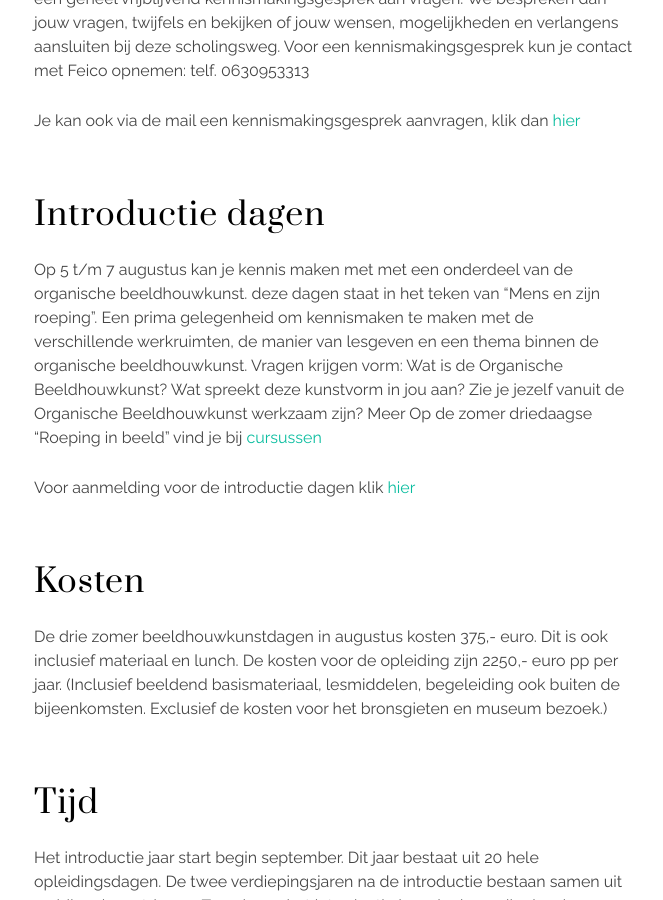
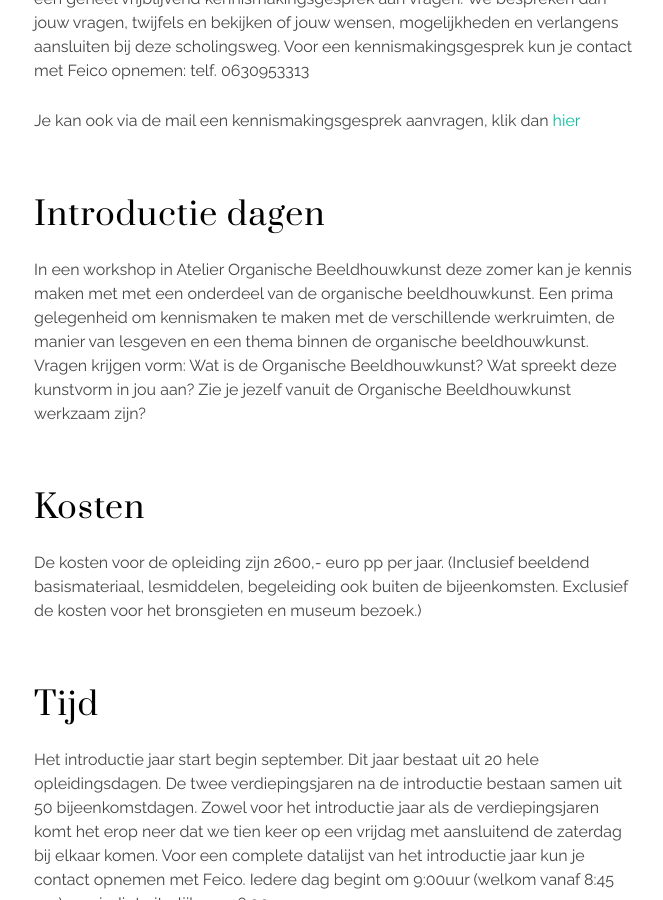
Before and after one commit to feicohajonides2020/feicohajonides2020.github.io, a Jekyll site: the page built from opleiding.md, in a window 1280 px wide and 900 px high, scrolled down 971 px. Shown: the whole window, without its empty margins (306-969 px from the left). Built offline with Jekyll 4.4.1, drawn with Linux system fonts in a browser that asks for light colours.

Commit message:
Update opleiding.md

```diff
--- a/opleiding.md
+++ b/opleiding.md
@@ -18,18 +18,14 @@ Je kan ook via de mail een kennismakingsgesprek aanvragen, klik dan [hier](conta
 
 ## Introductie dagen
 
-Op 5 t/m 7 augustus  kan je kennis maken met met een onderdeel van de organische beeldhouwkunst. deze dagen staat in het teken van "Mens en zijn roeping".
+In een workshop in Atelier Organische Beeldhouwkunst deze zomer kan je kennis maken met met een onderdeel van de organische beeldhouwkunst.
 Een prima gelegenheid om kennismaken te maken met de verschillende werkruimten, de manier van lesgeven en een thema binnen de organische beeldhouwkunst. Vragen krijgen vorm: Wat is de Organische Beeldhouwkunst? Wat spreekt deze kunstvorm in jou aan? Zie je jezelf vanuit de Organische Beeldhouwkunst werkzaam zijn?
-Meer Op de zomer driedaagse "Roeping in beeld"
-vind je bij [cursussen](404.md)
-
-Voor aanmelding voor de introductie dagen klik [hier](contact.md)
 
 
 ## Kosten
 
-De drie zomer beeldhouwkunstdagen in augustus kosten 375,- euro. Dit is ook inclusief materiaal en lunch.
-De kosten voor de opleiding zijn 2250,- euro pp per jaar. (Inclusief beeldend basismateriaal, lesmiddelen, begeleiding ook buiten de bijeenkomsten. Exclusief de kosten voor het bronsgieten en museum bezoek.)
+
+De kosten voor de opleiding zijn 2600,- euro pp per jaar. (Inclusief beeldend basismateriaal, lesmiddelen, begeleiding ook buiten de bijeenkomsten. Exclusief de kosten voor het bronsgieten en museum bezoek.)
 
 
 ## Tijd
```
